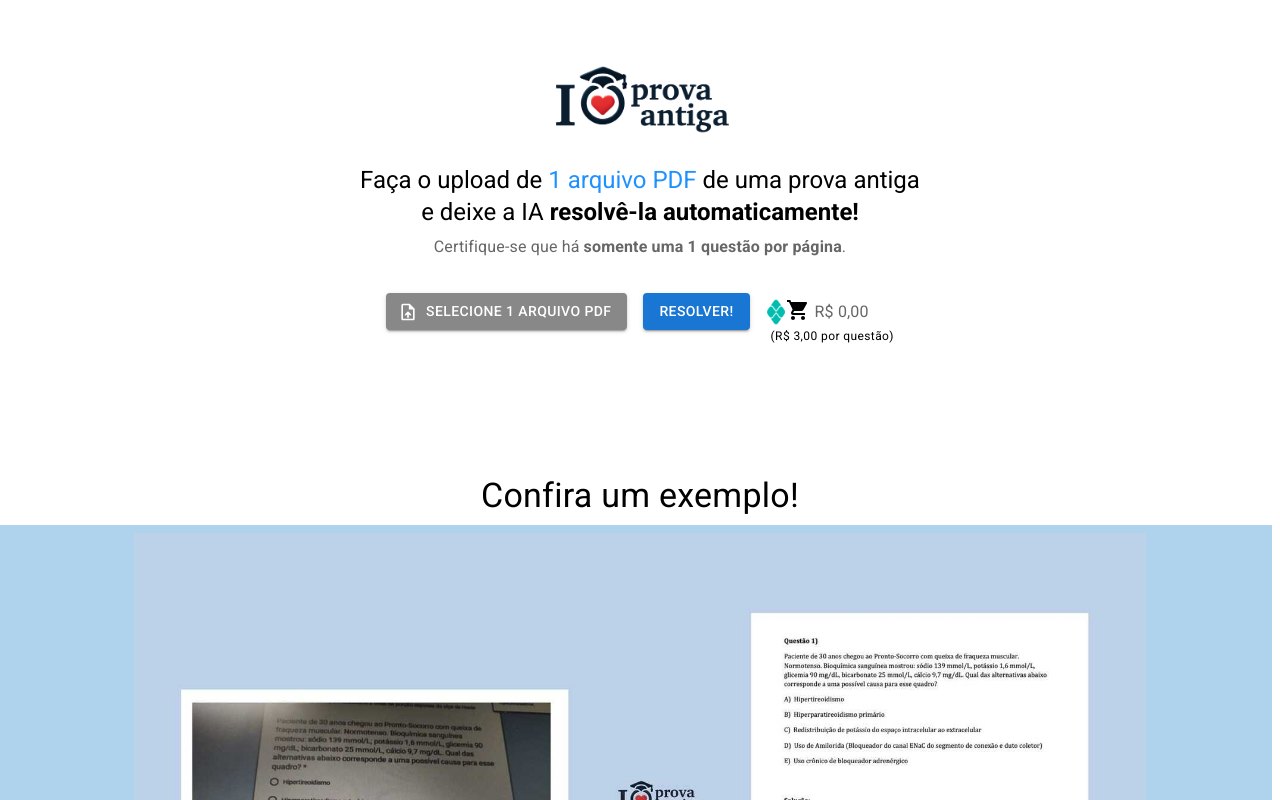
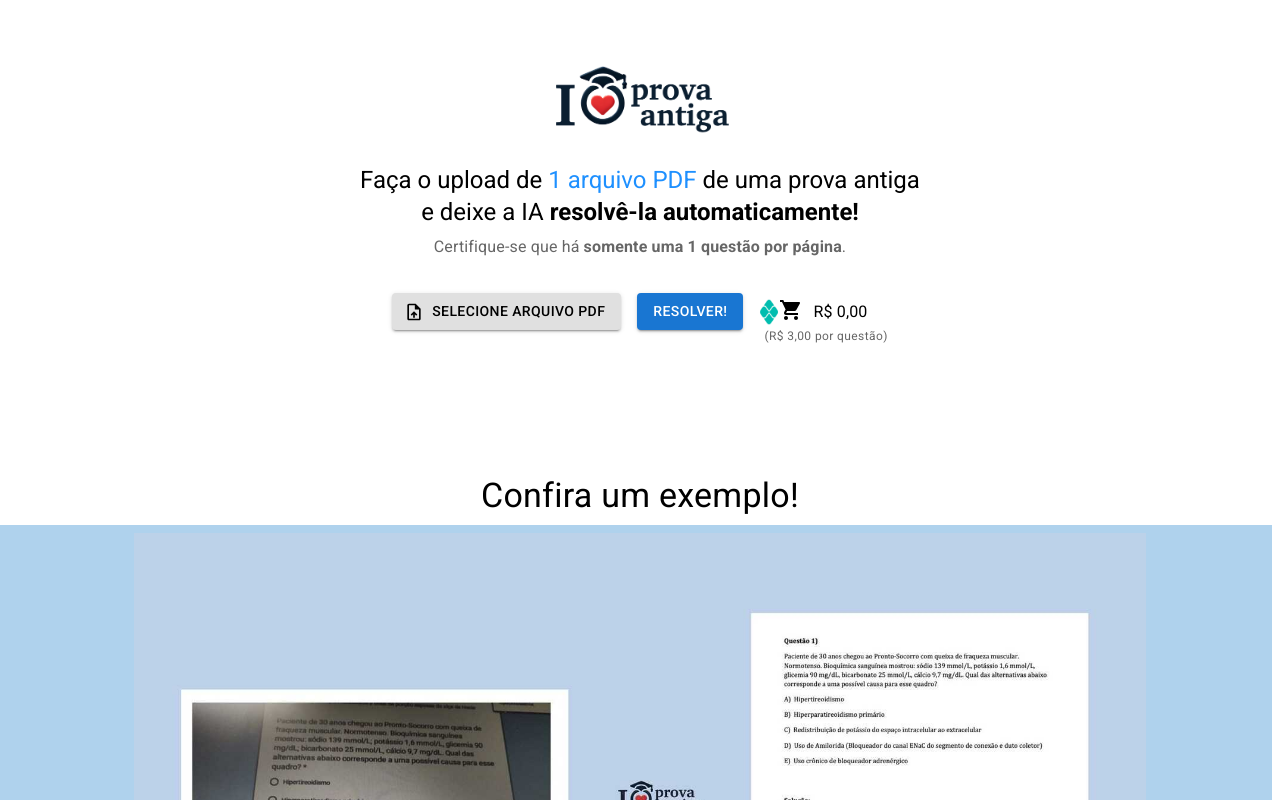
Before and after one commit to ajstourinho/questions_solver, a React (Create React App) app in the folder frontend/: page / in a window 1280 px wide. Shown: the top 800 px of the page. Built offline with nearby package versions, Linux system fonts and the light colour scheme.

Commit message:
Update text colors

```diff
--- a/frontend/src/App.tsx
+++ b/frontend/src/App.tsx
@@ -97,7 +97,7 @@
         justifyContent="center"
         style={{ textAlign: "center" }}
         xs={12}
-        sx={{mt: 3}}
+        sx={{ mt: 3 }}
       >
         {/* Botão de upload */}
         <Grid item direction="column" sx={{ mx: 1 }}>
@@ -117,9 +117,13 @@
                 variant="contained"
                 component="span"
                 startIcon={<UploadFile />}
-                sx={{ backgroundColor: "#888" }}
+                style={{
+                  marginBottom: 15,
+                  backgroundColor: "#E0E0E0",
+                  color: "#000",
+                }}
               >
-                Selecione 1 arquivo PDF
+                SELECIONE ARQUIVO PDF
               </Button>
             </label>
           </Grid>
@@ -173,8 +177,8 @@
             <Box display="flex" alignItems="center" style={{ marginTop: 5 }}>
               <Box display="flex">
                 <img src={pixIcon} alt="pixIcon" style={{ maxWidth: "20px" }} />
-                  <ShoppingCart style={{ marginRight: 5 }} />
-                  <Typography variant="subtitle1" color="textSecondary">
+                <ShoppingCart style={{ marginRight: 10 }} />
+                <Typography variant="subtitle1">
                   R$ {formatToCurrency(price)}
                 </Typography>
               </Box>
@@ -183,14 +187,13 @@
 
           <Grid item>
             <Box>
-                <Typography variant="caption" style={{ marginLeft: 5 }}>
+              <Typography variant="caption" style={{ marginLeft: 5 }} color="textSecondary">
                 (R$ {formatToCurrency(reaisPerPage)} por questão)
               </Typography>
             </Box>
           </Grid>
         </Grid>
       </Grid>
-
 
       {/* Seção de exemplo */}
       <Grid item xs={12} sx={{ marginTop: 15 }}>
```
Lines whose indentation alone changed are shown as unchanged.
